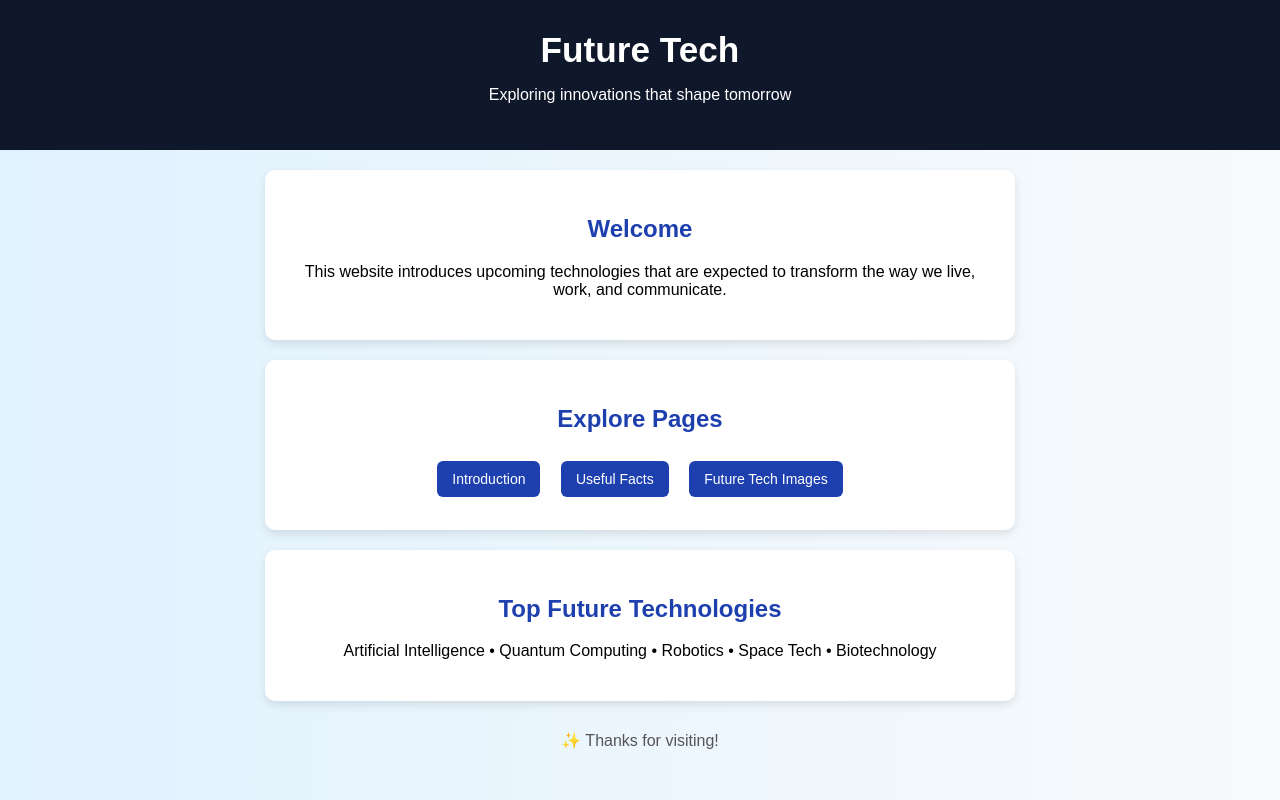
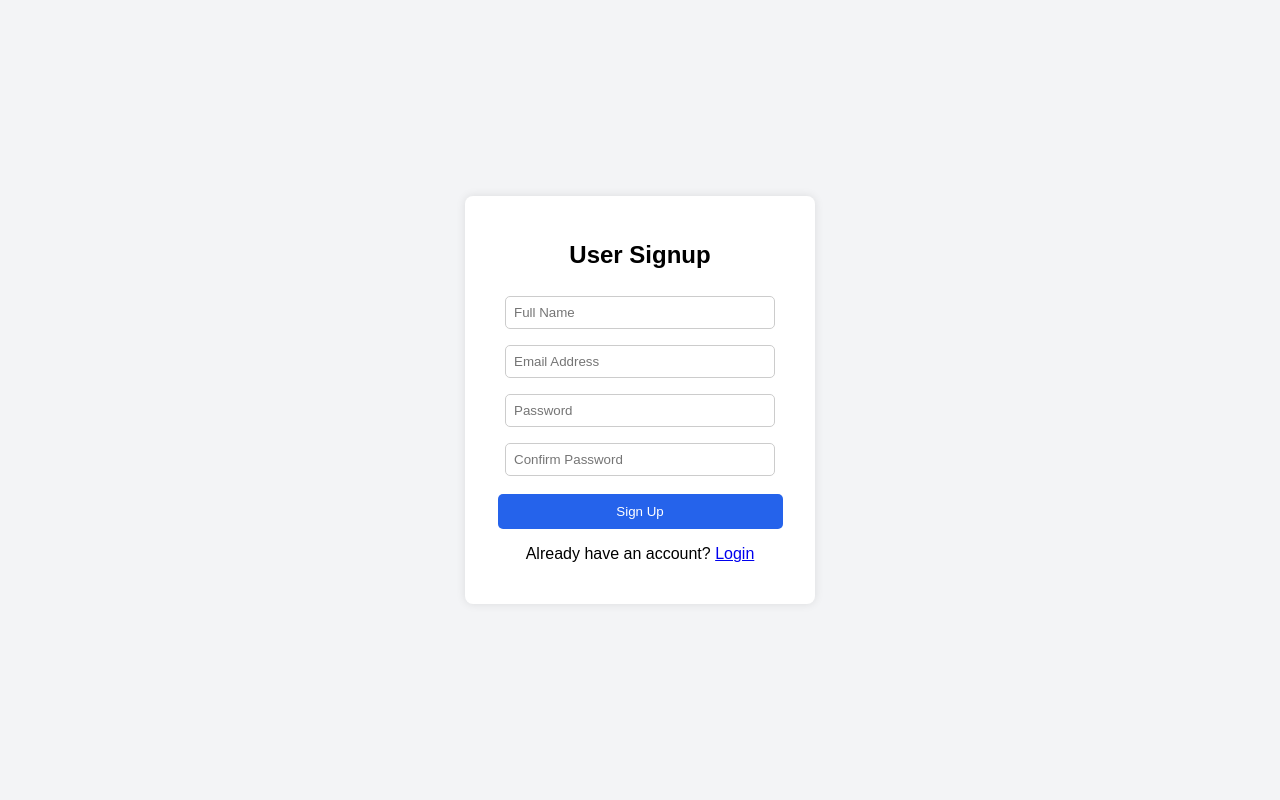
Before and after one commit to bavadharanibarani-svg/html-mini-project-1-sem-1, a plain HTML site: page index.html in a window 1280 px wide. Drawn offline with Linux system fonts and the light colour scheme.

Commit message:
Add files via upload

```diff
--- a/index.html
+++ b/index.html
@@ -1,98 +1,60 @@
-<!DOCTYPE html>
-<html lang="en">
+<html>
     <head>
-<meta charset="UTF-8" />
-<meta name="viewport" content="width=device-width, initial-scale=1.0" />
-<title>Future Tech</title>
-
+        <title> User signup </title>
     <style>
     body {
             font-family: Arial, sans-serif;
-    background: linear-gradient(to right, #e0f2fe, #f8fafc);
+            background-color: #f3f4f6;
+            display: flex;
+            justify-content: center;
+            align-items: center;
+            height: 100vh;
             margin: 0;
-    padding: 0;
+        }
+           .signup-box {
+            background-color: #ffffff;
+            padding: 25px;
+            width: 300px;
+            border-radius: 8px;
+            box-shadow: 0 0 10px rgba(0,0,0,0.1);
             text-align: center;
         }
-
-header {
-    background: #0f172a;
-    color: white;
-    padding: 30px 15px;
+    input {
+            width: 90%;
+            padding: 8px;
+            margin: 8px 0;
+            border-radius: 5px;
+            border: 1px solid #ccc;
         }
 
-section {
-    padding: 25px;
-    margin: 20px auto;
-    background: white;
-    border-radius: 10px;
-    max-width: 700px;
-    box-shadow: 0 4px 10px rgba(0,0,0,0.1);
-}
-
-h1 {
-    margin: 0;
-    font-size: 2.2rem;
-}
-
-h2 {
-    color: #1e40af;
-}
-
-a {
-    display: inline-block;
-    margin: 8px;
-    padding: 10px 15px;
-    text-decoration: none;
-    background-color: #1e40af;
+        button {
+            width: 95%;
+            padding: 10px;
+            background-color: #2563eb;
             color: white;
-    border-radius: 6px;
-    font-size: 14px;
-}
-
-a:hover {
-    background-color: #1e3a8a;
-}
-
-footer {
-    margin: 30px 0;
-    color: #555;
+            border: none;
+            border-radius: 5px;
+            cursor: pointer;
+            margin-top: 10px;
         }
      </style>
      </head>
-
     <body>
 
-<header>
-    <h1>Future Tech</h1>
-    <p>Exploring innovations that shape tomorrow</p>
-</header>
+<div class="signup-box">
+    <h2>User Signup</h2>
 
-<section>
-    <h2>Welcome</h2>
-    <p>
-        This website introduces upcoming technologies that are expected
-        to transform the way we live, work, and communicate.
-    </p>
-</section>
+    <form>
+        <input type="text" placeholder="Full Name" required>
+        <input type="email" placeholder="Email Address" required>
+        <input type="password" placeholder="Password" required>
+        <input type="password" placeholder="Confirm Password" required>
 
-<section>
-    <h2>Explore Pages</h2>
-    <a href="introduction.html">Introduction</a>
-    <a href="useful fact.html">Useful Facts</a>
-    <a href="future tech images.html">Future Tech Images</a>
-</section>
+        <button type="submit">Sign Up</button>
+    </form>
 
-<section>
-    <h2>Top Future Technologies</h2>
-    <p>
-        Artificial Intelligence • Quantum Computing • Robotics •
-        Space Tech • Biotechnology
-    </p>
-</section>
-
-<footer>
-    ✨ Thanks for visiting!
-</footer>
+    <p>Already have an account? <a href="#">Login</a></p>
+</div>
 
 </body>
 </html>
```
Also changed, not shown: thank you.html (added, +46 -0 lines), welcome.html (added, +30 -0 lines). Lines whose indentation alone changed are shown as unchanged.
